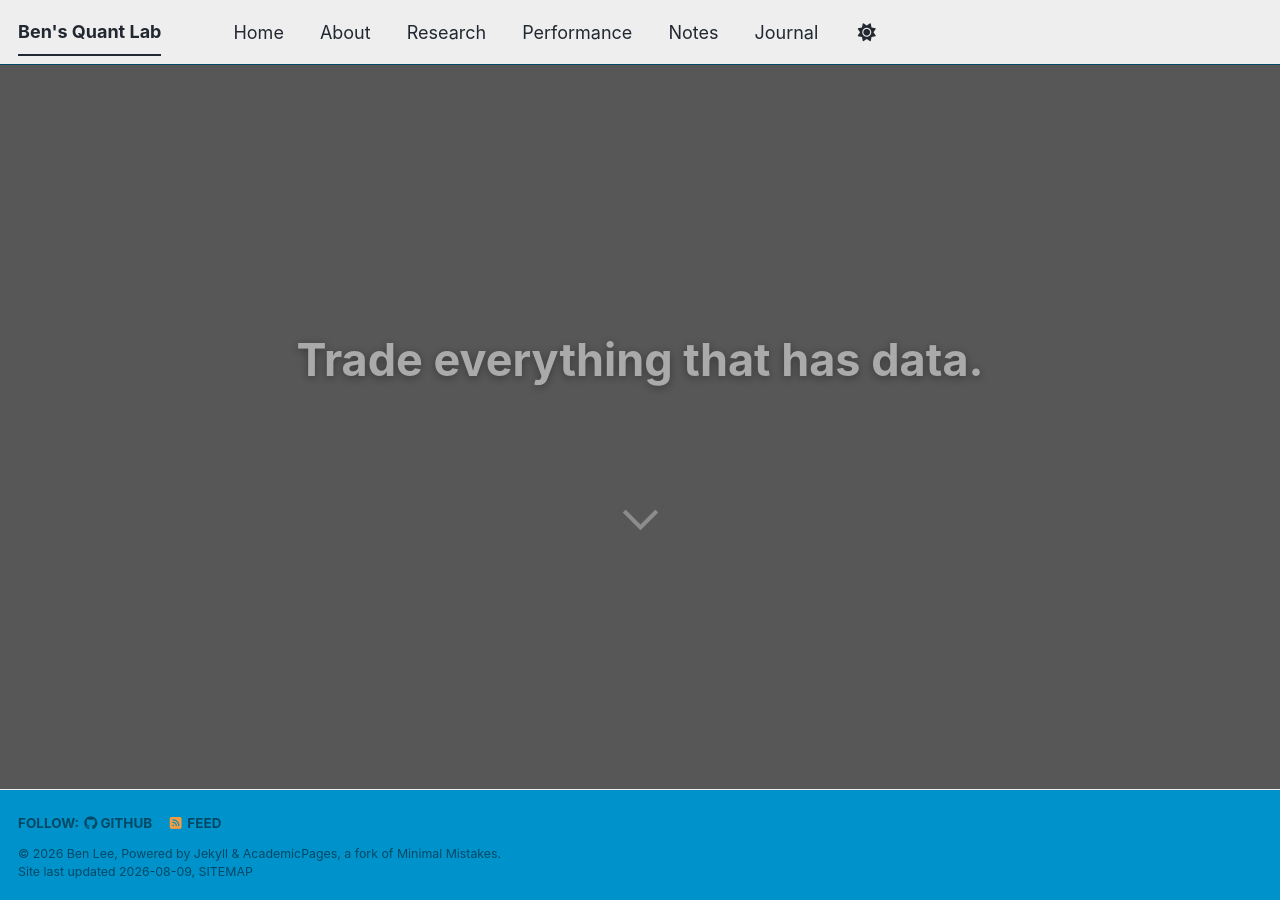
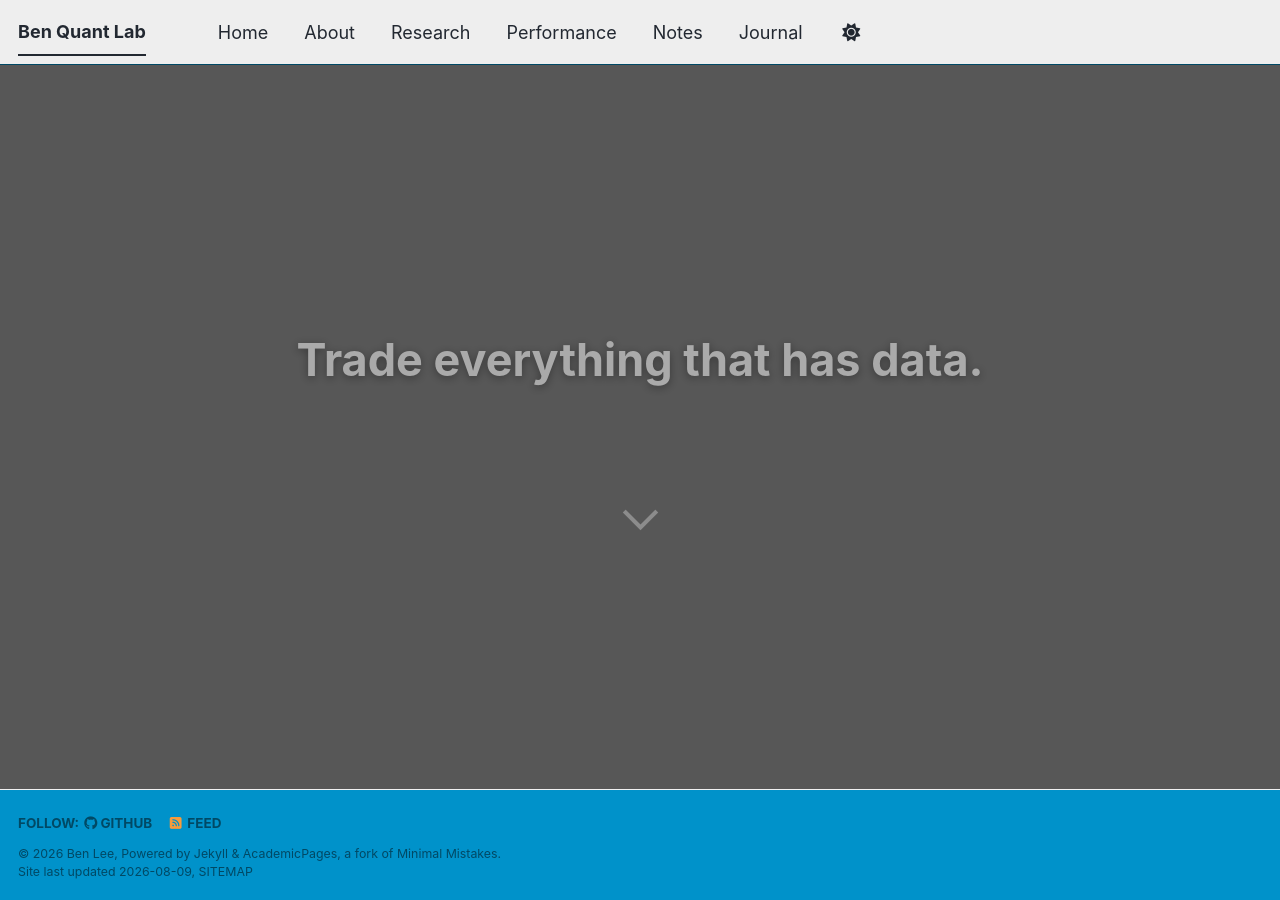
Before and after one commit to leebh1119/leebh1119.github.io, a Jekyll site: the page built from index.md, in a window 1280 px wide and 900 px high. Built offline with Jekyll 4.4.1, drawn with Linux system fonts in a browser that asks for light colours; a style sheet for code colours, icons or effects is not loaded.

```diff
--- a/_config.yml
+++ b/_config.yml
@@ -9,7 +9,7 @@
 # Basic Site Settings
 locale                   : "en-GB"
 site_theme               : "air" # The available themes options are "default", "air", "sunrise", "mint", "dirt" and "contrast"
-title                    : "Ben's Quant Lab"
+title                    : "Ben Quant Lab"
 title_separator          : "-"
 name                     : &name "Ben Lee"
 description              : &description "Quant Trading"   # Update this with a general description of your site, this is the default if not overridden by a page
```
